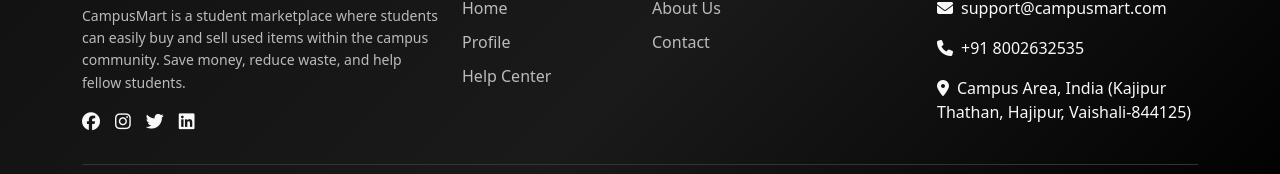
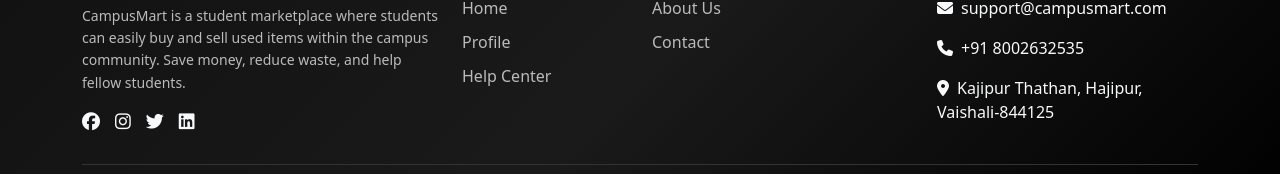
Before and after one commit to Shivam16a/CampusMarketplace, a React (Vite) app in the folder client/: page / in a window 1280 px wide. Shown: the part 293-467 px from the top of the page. Built offline with nearby package versions, Linux system fonts and the light colour scheme; no server answers.

Commit message:
ready ro deployment

```diff
--- a/client/src/components/Footer.jsx
+++ b/client/src/components/Footer.jsx
@@ -63,7 +63,7 @@
 
             <p>
               <i className="fa-solid fa-location-dot me-2"></i>
-              Campus Area, India (Kajipur Thathan, Hajipur, Vaishali-844125)
+              Kajipur Thathan, Hajipur, Vaishali-844125
             </p>
           </div>
 
@@ -71,7 +71,7 @@
 
         {/* Bottom */}
         <div className="footer-bottom mt-4">
-          © {new Date().getFullYear()} CampusMart | Built by Shivam Kumar
+          &copy; {new Date().getFullYear()} CampusMart | Built by Shivam Kumar
         </div>
       </div>
     </footer>
```
